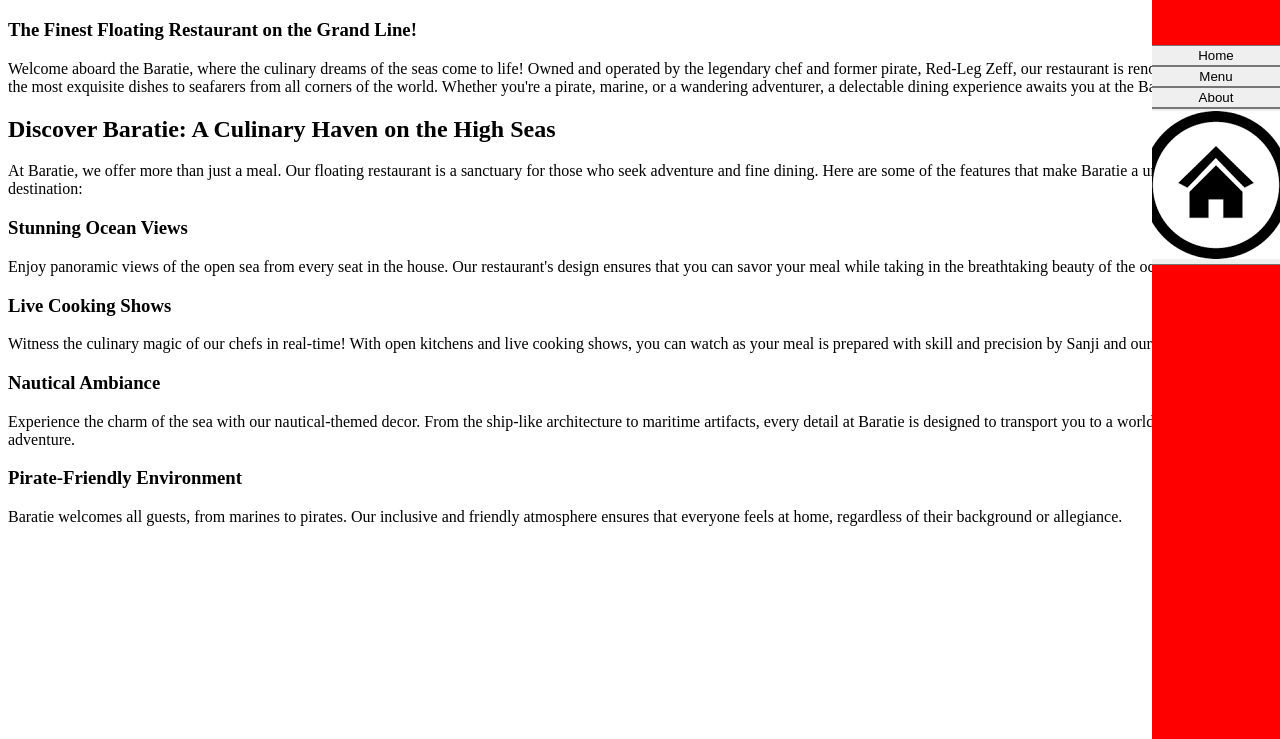
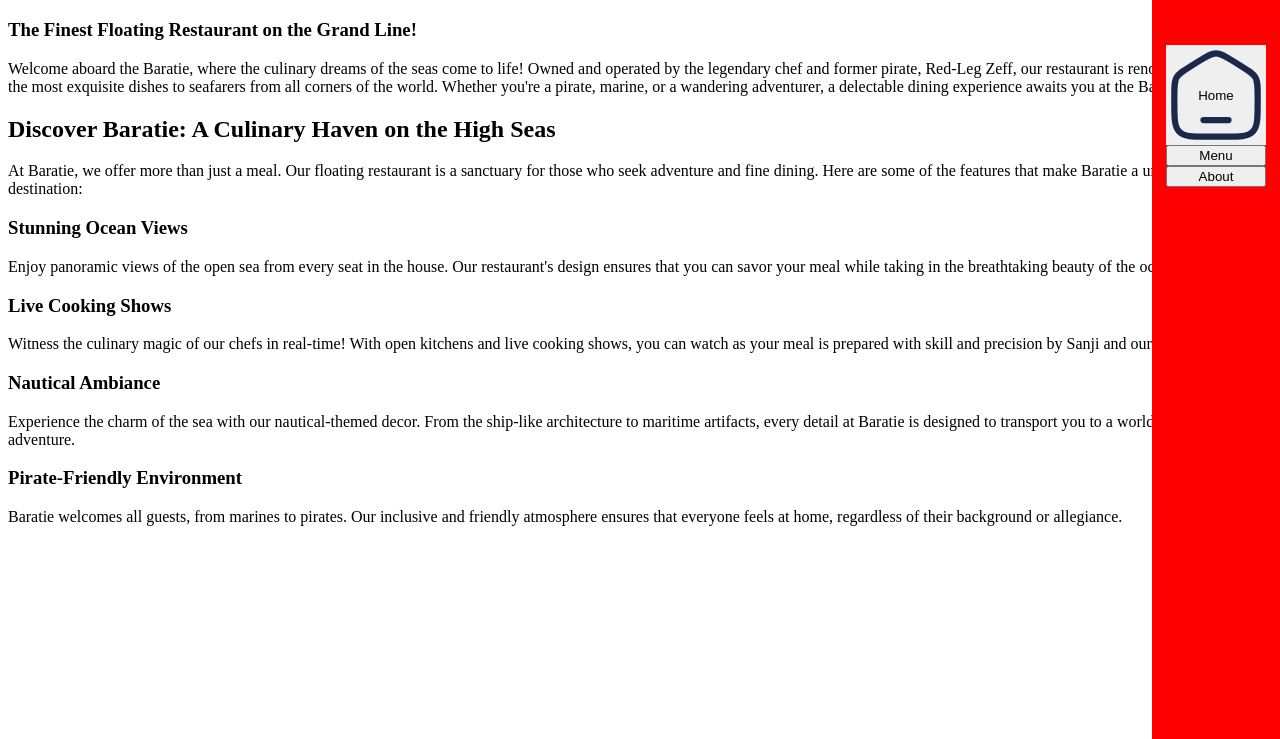
Before and after one commit to om-dandade/Restaurant-Page, a website built with webpack: page src/template.html in a window 1280 px wide. Shown: the part 61-800 px from the top of the page. Built offline with nearby package versions, Linux system fonts and the light colour scheme.

Commit message:
image loader resolved but same problem with css loader

```diff
--- a/package.json
+++ b/package.json
@@ -12,7 +12,10 @@
   "author": "Om Dandade",
   "license": "ISC",
   "devDependencies": {
+    "clean-webpack-plugin": "^4.0.0",
     "css-loader": "^7.1.2",
+    "file-loader": "^6.2.0",
+    "html-loader": "^5.0.0",
     "html-webpack-plugin": "^5.6.0",
     "style-loader": "^4.0.0",
     "webpack": "^5.91.0",
--- a/src/styles/main.css
+++ b/src/styles/main.css
@@ -19,3 +19,15 @@
     display: grid;
     justify-content: center;
 }
+
+#homeButton{
+    background-image: url('/src/assets/icons/home.svg'); /* Path to your image */
+    background-size: cover; /* Ensure the image covers the button */
+    background-repeat: no-repeat; /* Prevent the image from repeating */
+    background-position: center; /* Center the image */
+    width: 100px; /* Set the desired width */
+    height: 100px; /* Set the desired height */
+    border: none; /* Remove the default border */
+    cursor: pointer; /* Change cursor to pointer on hover */
+    outline: none; /* Remove the outline on focus */
+}
--- a/src/template.html
+++ b/src/template.html
@@ -7,12 +7,9 @@
 <body>
     <div class="navBar">
         <ul>
-            <button id="homeButton">Home</button>
+            <button id="homeButton">Home</button></button>
             <button id="menuButton">Menu</button>
             <button id="aboutButton">About</button>
-            <button>
-                <img src="./assets/icons/home.png">
-            </button>
         </ul>
     </div>
 </body>
--- a/webpack.config.js
+++ b/webpack.config.js
@@ -1,24 +1,47 @@
 const path = require('path');
 const HtmlWebpackPlugin = require('html-webpack-plugin');
+const {CleanWebpackPlugin} = require('clean-webpack-plugin');
 
 module.exports = {
     entry: './src/main.js',
     mode: 'development',
     output: {
         filename: 'bundle.js',
-        path: path.resolve(__dirname, 'dist')
+        path: path.resolve(__dirname, 'dist'),
     },
     plugins: [
         new HtmlWebpackPlugin({
             template: './src/template.html'
-        })
+        }),
+        new CleanWebpackPlugin()
     ],
     module: {
         rules: [
             {
+                test: /\.html$/i,
+                use: [
+                    {
+                        loader: 'html-loader',
+                        options: {
+                            esModule: false
+                        }
+                    }
+                ]
+            },
+            {
                 test: /\.css$/i,
                 use: ['style-loader', 'css-loader']
-            }
+            },
+            // {
+            //     test: /\.(png|svg|jpg|jpeg|gif)$/i,
+            //     use: {
+            //         loader: 'file-loader',
+            //         options: {
+            //             name: '[name].[hash].[ext]',
+            //             outputPath: 'images'
+            //         }
+            //     }
+            // }
         ]
     }
 }
```
Also changed, not shown: dist/bundle.js, dist/de32404cb4772605275c.svg (added), dist/index.html, src/assets/icons/home.png (deleted), src/assets/icons/home.svg (added), 1 other file.
